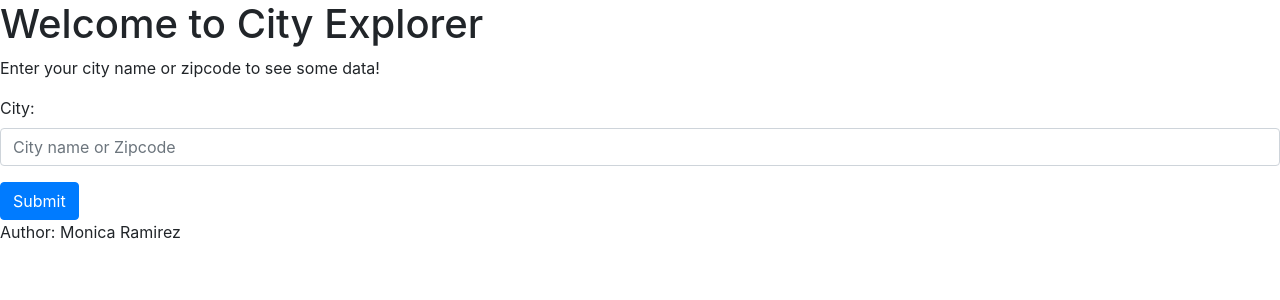
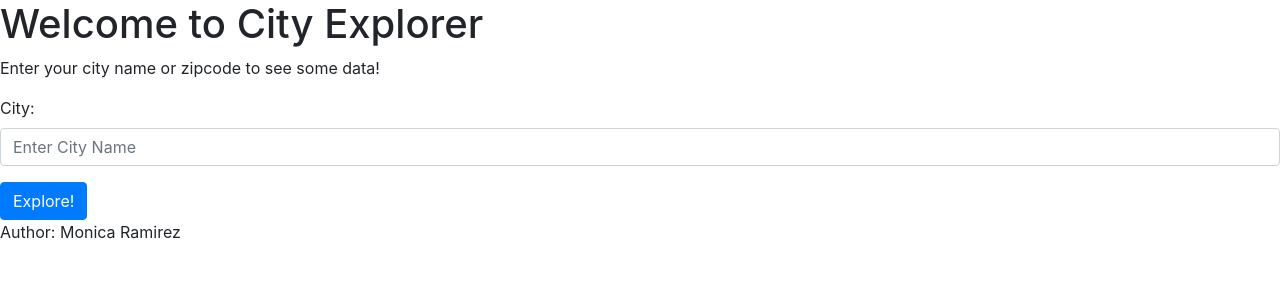
Before and after one commit to mramirez92/city-explorer, a React (Create React App) app: page / in a window 1280 px wide. Shown: the top 300 px of the page. Built offline with nearby package versions, Linux system fonts and the light colour scheme.

Commit message:
added axios functions, not working

```diff
--- a/src/App.js
+++ b/src/App.js
@@ -5,7 +5,7 @@ import Header from './Header.js';
 import Main from './Main';
 import Footer from './Footer.js';
 import FormCity from './FormCity.js';
-// import Axios from 'axios';
+import axios from 'axios';
 
 class App extends React.Component{
   constructor(props){
@@ -13,6 +13,8 @@ class App extends React.Component{
     this.state={
       city:'',
       cityData: [],
+      latitude:'',
+      longitude:'',
       error: false,
       errorMessage: ''
 
@@ -27,10 +29,23 @@ class App extends React.Component{
   getCityData = async(event)=>{
     event.preventDefault();
     try{
+      let url =`https://us1.locationiq.com/v1/search?key=${process.env.REACT_APP_LOCATIONIQ_API_KEY}&q=${this.state.city}&format=json`
+
+      let cityData= await axios.get(url);
+      console.log(cityData.data);
+      this.setState({
+        cityData: cityData.data[0],
+        longitude: cityData.data[0].lon,
+        latitude: cityData.data[0].lat,
+        error: false
+      })
 
     }
     catch(error){
-
+      this.setState({
+        error:true,
+        errorMessage: error.message
+      })
     }
 
   }
@@ -39,7 +54,10 @@ class App extends React.Component{
       <div>
       <Header/>
       <Main/>
-      <FormCity/>
+      <FormCity
+      onsubmit={this.getCityData}
+      onInput={this.handleInput}
+      />
       <Footer/>
       </div>
     );
--- a/src/FormCity.js
+++ b/src/FormCity.js
@@ -10,13 +10,13 @@ class FormCity extends React.Component {
     return (
       <div>
         <Form>
-          <Form.Group className="city-form" onSubmit="">
+          <Form.Group className="city-form" onSubmit={this.props.getCityData}>
             <Form.Label>City:</Form.Label>
-            <Form.Control type="city-input" placeholder="City name or Zipcode" onInput="" />
+            <Form.Control type="city-input" placeholder="Enter City Name"  onInput={this.props.handleInput} />
 
           </Form.Group>
           <Button type="submit">
-            Submit
+            Explore!
           </Button>
         </Form>
       </div>
```
Also changed, not shown: package.json (+7 -1 lines), 1 other file (tests, documents, lock files or other folders).
